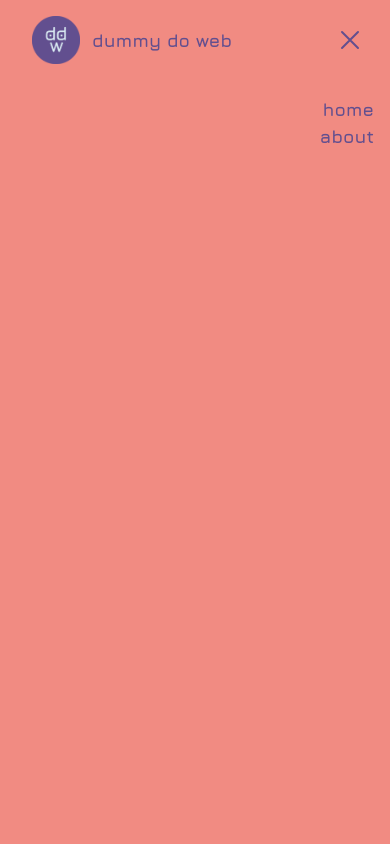
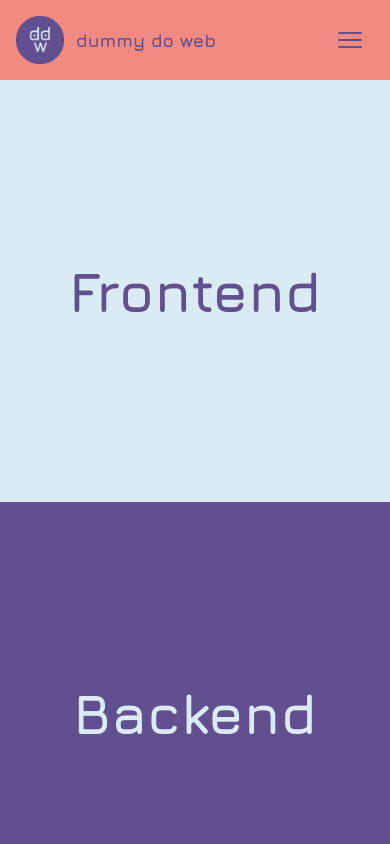
Before and after one commit to mherrezu/dummy-do-web, a Vue app: page / in a window 390 px wide. Shown: the top 844 px of the page. Built offline with nearby package versions, Linux system fonts and the light colour scheme.

Commit message:
modified back arrow + min navbar changes

```diff
--- a/src/components/Header.vue
+++ b/src/components/Header.vue
@@ -2,9 +2,10 @@
 <template>
     <nav class="font-jura bg-secondary-100 p-4 sm:p-8">
       <div class="flex items-center justify-between h-22">
+
           <!-- Logo -->
-          <div class="flex items-center">
-            <img src="/src/assets/img/Logo - Purple.png" alt="Logo" class="h-12 ml-4">
+          <div class="flex items-center min-w-40">
+            <img src="/src/assets/img/Logo - Purple.png" alt="Logo" class="h-12">
             <p class="pl-3  text-primary-200 text-md selection:select-none">dummy do web</p>
           </div>
 
@@ -14,30 +15,30 @@
 
           <!-- Links -->
           <div class="hidden md:block">
-            <div class="flex items-baseline space-x-4 text-primary-200 text-md">
+            <div class="flex items-baseline space-x-4 text-primary-200 text-md min-w-44">
               <a href="/">
                 <CTA size="navbar" color="still-color" transition="on" label="home" />
               </a>
               <a href="/about">
                 <CTA size="navbar" color="still-color" transition="on" label="about" />
               </a>
-                <!-- <CTA size="navbar" color="still-color" transition="on" label="contact" /> -->
             </div>
           </div>
+
           <!-- Mobile menu button-->
           <div class="absolute top-4 right-4 flex items-center sm:hidden">
             <button type="button" @click="toggleMenu"
               class="relative inline-flex items-center justify-center rounded-md p-2 text-primary-200 hover:bg-secondary-200 hover:text-primary-200 "
               aria-controls="mobile-menu">
               <svg :class="{
-                'hidden h-8 w-8': !isMenuOpen,
-                'block h-8 w-8': isMenuOpen,
+                'hidden h-8 w-8': isMenuOpen,
+                'block h-8 w-8': !isMenuOpen,
               }" fill="none" viewBox="0 0 24 24" stroke-width="1.5" stroke="currentColor" aria-hidden="true">
                 <path stroke-linecap="round" stroke-linejoin="round" d="M3.75 6.75h16.5M3.75 12h16.5m-16.5 5.25h16.5" />
               </svg>
               <svg :class="{
-                'hidden h-8 w-8': isMenuOpen,
-                'block h-8 w-8': !isMenuOpen,
+                'hidden h-8 w-8': !isMenuOpen,
+                'block h-8 w-8': isMenuOpen,
               }" fill="none" viewBox="0 0 24 24" stroke-width="1.5" stroke="currentColor" aria-hidden="true">
                 <path stroke-linecap="round" stroke-linejoin="round" d="M6 18L18 6M6 6l12 12" />
               </svg>
@@ -46,7 +47,7 @@
         </div>
 
         <!-- Mobile menu, show/hide based on menu state. -->
-        <div v-show="!isMenuOpen" class="sm:hidden h-screen" id="mobile-menu">
+        <div v-show="isMenuOpen" class="sm:hidden h-screen" id="mobile-menu">
           <div class="flex flex-col items-end text-primary-200 text-md mt-8">
             <a href="/">
               <CTA size="navbar" color="still-color" transition="on" label="home" />
@@ -54,7 +55,6 @@
             <a href="/about">
               <CTA size="navbar" color="still-color" transition="on" label="about" />
             </a>
-              <!-- <CTA size="navbar" color="still-color" transition="on" label="contact" /> -->
           </div>
         </div>
     </nav>
--- a/src/components/ResourcesMain.vue
+++ b/src/components/ResourcesMain.vue
@@ -3,13 +3,10 @@
     'bg-secondary-200': isFrontend,
     'bg-primary-200': !isFrontend
   }">
-      <div class="flex items-center justify-between p-10">
-          <div class="w-fit h-full border-2 rounded-full"  :class="{
-                    'border-primary-200': isFrontend,
-                    'border-secondary-200': !isFrontend,
-                  }">
+      <div class="flex items-center p-10 gap-2">
+          <div class="w-fit h-full border-4 border-secondary-100 rounded-full">
               <a href="/">
-                  <img src="/src/assets/svg/arrow-left.svg" alt="left-arrow" class="stroke-current text-red-500 w-10 h-10">
+                  <img src="/src/assets/svg/arrow-left.svg" alt="left-arrow" class="w-10 h-10" />
                 </a>
           </div>
           <div>
@@ -22,7 +19,8 @@
         <ul class="grid grid-cols-1 md:grid-cols-2 lg:grid-cols-3 gap-8">
           <li v-for="(key, index) in keysToDisplay" :key="`res-${index}`">
             <CTA @click="showResources = !showResources"
-              :size="!showResources ? 'xl' : 'md'" :color="isFrontend ? 'primary' : 'secondary'"
+              :size="!showResources ? 'xl' : 'md'"
+              :color="isFrontend ? 'primary' : 'secondary'"
               transition="on" :label="key" class="font-bold"/>
           </li>
           </ul>
```
Also changed, not shown: src/assets/svg/arrow-left.svg, src/components/icons/ArrowLeft.png (deleted).
